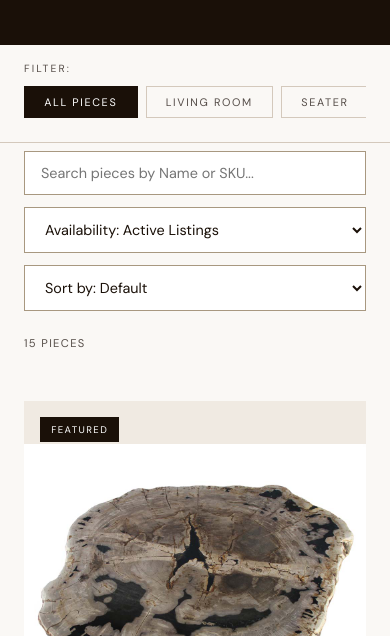
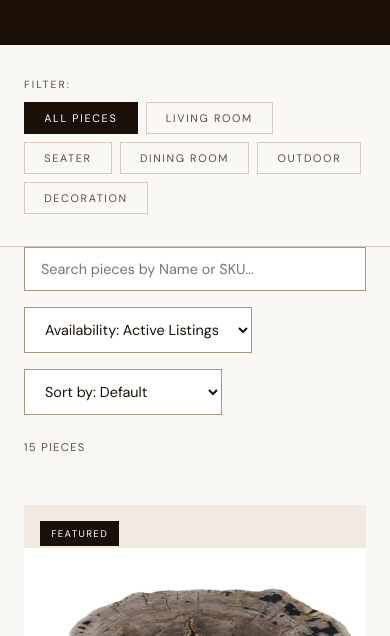
Before and after one commit to CV-Karya-Bersama/pj-antique, a plain HTML site: page public/collections.html in a window 390 px wide. Shown: the part 208-844 px from the top of the page. Drawn offline with nearby package versions, Linux system fonts and the light colour scheme; no server answers.

Commit message:
Revert "fix(mobile): eliminate global horizontal overflow and wrap search/filter elements on mobile"
This reverts commit 9cdd055bd8d58dda6b642f210433cdf5ed2eedd3.

```diff
--- a/public/collections.html
+++ b/public/collections.html
@@ -73,14 +73,14 @@
   <span class="filter-bar__label">Filter:</span>
   <div id="filterButtons" class="filter-bar__buttons"></div>
 </div>
-<div class="search-bar">
-  <input type="text" id="searchInput" placeholder="Search pieces by Name or SKU..." aria-label="Search pieces">
-  <select id="availabilitySelect" aria-label="Filter by availability">
+<div class="search-bar" style="max-width: var(--max-w); margin: 0 auto; padding: 0 var(--page-px) 1rem; display: flex; gap: 1rem; flex-wrap: wrap;">
+  <input type="text" id="searchInput" placeholder="Search pieces by Name or SKU..." style="flex:1; min-width:200px; max-width:400px; padding:0.75rem 1rem; border:1px solid var(--border-dark); background:var(--white); color:var(--espresso); font-family:var(--font-sans); font-size:0.9rem;" aria-label="Search pieces">
+  <select id="availabilitySelect" style="padding:0.75rem 1rem; border:1px solid var(--border-dark); background:var(--white); color:var(--espresso); font-family:var(--font-sans); font-size:0.9rem; cursor:pointer;" aria-label="Filter by availability">
     <option value="active" selected>Availability: Active Listings</option>
     <option value="all">All Pieces (Including Sold)</option>
     <option value="sold">Sold Out (Portfolio)</option>
   </select>
-  <select id="sortSelect" aria-label="Sort pieces">
+  <select id="sortSelect" style="padding:0.75rem 1rem; border:1px solid var(--border-dark); background:var(--white); color:var(--espresso); font-family:var(--font-sans); font-size:0.9rem; cursor:pointer;" aria-label="Sort pieces">
     <option value="default">Sort by: Default</option>
     <option value="weight-desc">Weight: Heaviest First</option>
     <option value="weight-asc">Weight: Lightest First</option>
--- a/public/css/main.css
+++ b/public/css/main.css
@@ -29,39 +29,18 @@
   --ease-in-out:  cubic-bezier(0.65, 0, 0.35, 1);
 }
 
-/* --- Reset & Mobile Overflow Prevention --- */
+/* --- Reset --- */
 *, *::before, *::after { box-sizing: border-box; margin: 0; padding: 0; }
-html {
-  scroll-behavior: smooth;
-  font-size: 16px;
-  overflow-x: hidden;
-  width: 100%;
-  max-width: 100%;
-}
+html { scroll-behavior: smooth; font-size: 16px; }
 body {
   font-family: var(--font-body);
   background: var(--cream);
   color: var(--espresso);
   line-height: 1.6;
   overflow-x: hidden;
-  width: 100%;
-  max-width: 100%;
-  position: relative;
   -webkit-font-smoothing: antialiased;
 }
-img, svg, video, canvas, audio, iframe, embed, object {
-  display: block;
-  max-width: 100%;
-  height: auto;
-}
-input, select, textarea, button {
-  max-width: 100%;
-  font-family: inherit;
-}
-p, h1, h2, h3, h4, h5, h6, a, span, li, dt, dd {
-  overflow-wrap: break-word;
-  word-break: break-word;
-}
+img { display: block; max-width: 100%; height: auto; }
 a  { color: inherit; text-decoration: none; }
 ul { list-style: none; }
 button { cursor: pointer; border: none; background: none; font-family: inherit; }
@@ -1357,80 +1336,12 @@ section { overflow: hidden; }
 [data-fs-success]:not(:empty) { display: block !important; }
 
 /* ============================================================
-   DYNAMIC FILTER BAR & SEARCH BAR
-   ============================================================ */
-.filter-bar {
-  max-width: var(--max-w);
-  margin: 0 auto;
-  padding: 1.5rem var(--page-px);
+   DYNAMIC FILTER BAR
+   ============================================================ */
+.filter-bar__buttons {
   display: flex;
   gap: 0.5rem;
   flex-wrap: wrap;
-  align-items: center;
-  border-bottom: 1px solid var(--border);
-  width: 100%;
-}
-.filter-bar__buttons {
-  display: flex;
-  gap: 0.5rem;
-  flex-wrap: wrap;
-  max-width: 100%;
-}
-.search-bar {
-  max-width: var(--max-w);
-  margin: 0 auto;
-  padding: 1rem var(--page-px);
-  display: flex;
-  gap: 1rem;
-  flex-wrap: wrap;
-  align-items: center;
-  width: 100%;
-}
-.search-bar input,
-.search-bar select {
-  padding: 0.75rem 1rem;
-  border: 1px solid var(--border-dark);
-  background: var(--white);
-  color: var(--espresso);
-  font-family: var(--font-sans);
-  font-size: 0.9rem;
-  box-sizing: border-box;
-  max-width: 100%;
-}
-.search-bar input {
-  flex: 1;
-  min-width: 180px;
-  max-width: 400px;
-}
-.search-bar select {
-  cursor: pointer;
-}
-@media (max-width: 600px) {
-  .filter-bar {
-    padding: 1rem var(--page-px);
-  }
-  .filter-bar__buttons {
-    overflow-x: auto;
-    flex-wrap: nowrap;
-    max-width: 100%;
-    padding-bottom: 0.5rem;
-    -webkit-overflow-scrolling: touch;
-  }
-  .filter-btn {
-    flex-shrink: 0;
-  }
-  .search-bar {
-    flex-direction: column;
-    align-items: stretch;
-    gap: 0.75rem;
-    padding: 0.5rem var(--page-px) 1rem;
-  }
-  .search-bar input,
-  .search-bar select {
-    width: 100% !important;
-    max-width: 100% !important;
-    min-width: 0 !important;
-  }
 }
 .filter-count {
   max-width: var(--max-w);
```
Also changed, not shown: public/product.html (+1 -1 lines).
